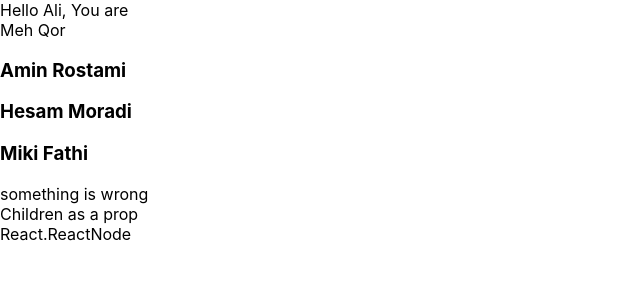
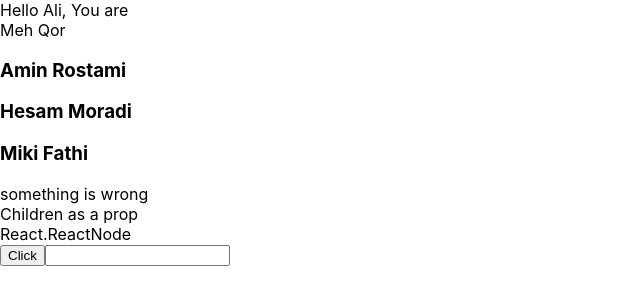
Before and after one commit to MahdiGhorbani98/react-typescript-demo, a React (Create React App) app: page / in a window 1280 px wide. Shown: the top 304 px of the page, without its empty margins (0-640 px from the left). Built offline with nearby package versions, Linux system fonts and the light colour scheme.

Commit message:
onClick & onChange

```diff
--- a/src/App.tsx
+++ b/src/App.tsx
@@ -1,5 +1,7 @@
+import { Button } from "./components/Button";
 import Greet from "./components/Greet";
 import { Heading } from "./components/Heading";
+import { Input } from "./components/Input";
 import { Oscar } from "./components/Oscar";
 import { Person } from "./components/Person";
 import { PersonList } from "./components/PersonList";
@@ -27,6 +29,12 @@
       <Oscar>
         <Heading> React.ReactNode </Heading>
       </Oscar>
+      <Button
+        handleClick={(event, id) => {
+          console.log(event, id);
+        }}
+      />
+      <Input value="" handleChange={(event) => console.log(event)} />
     </div>
   );
 }
--- /dev/null
+++ b/src/components/Button.tsx
@@ -0,0 +1,10 @@
+import React from "react";
+
+type ButtonProps = {
+  handleClick: (event: React.MouseEvent<HTMLButtonElement>, id: number) => void;
+};
+export const Button = (props: ButtonProps) => {
+  return (
+    <button onClick={(event) => props.handleClick(event, 1)}>Click</button>
+  );
+};
--- /dev/null
+++ b/src/components/Input.tsx
@@ -0,0 +1,12 @@
+import React from "react";
+
+type InputProps = {
+  value: string;
+  handleChange: (event: React.ChangeEvent<HTMLInputElement>) => void;
+};
+export const Input = (props: InputProps) => {
+  const handleChange = (event: React.ChangeEvent<HTMLInputElement>) => {
+    console.log("event: " + event);
+  };
+  return <input type={"text"} value={props.value} onChange={handleChange} />;
+};
```
